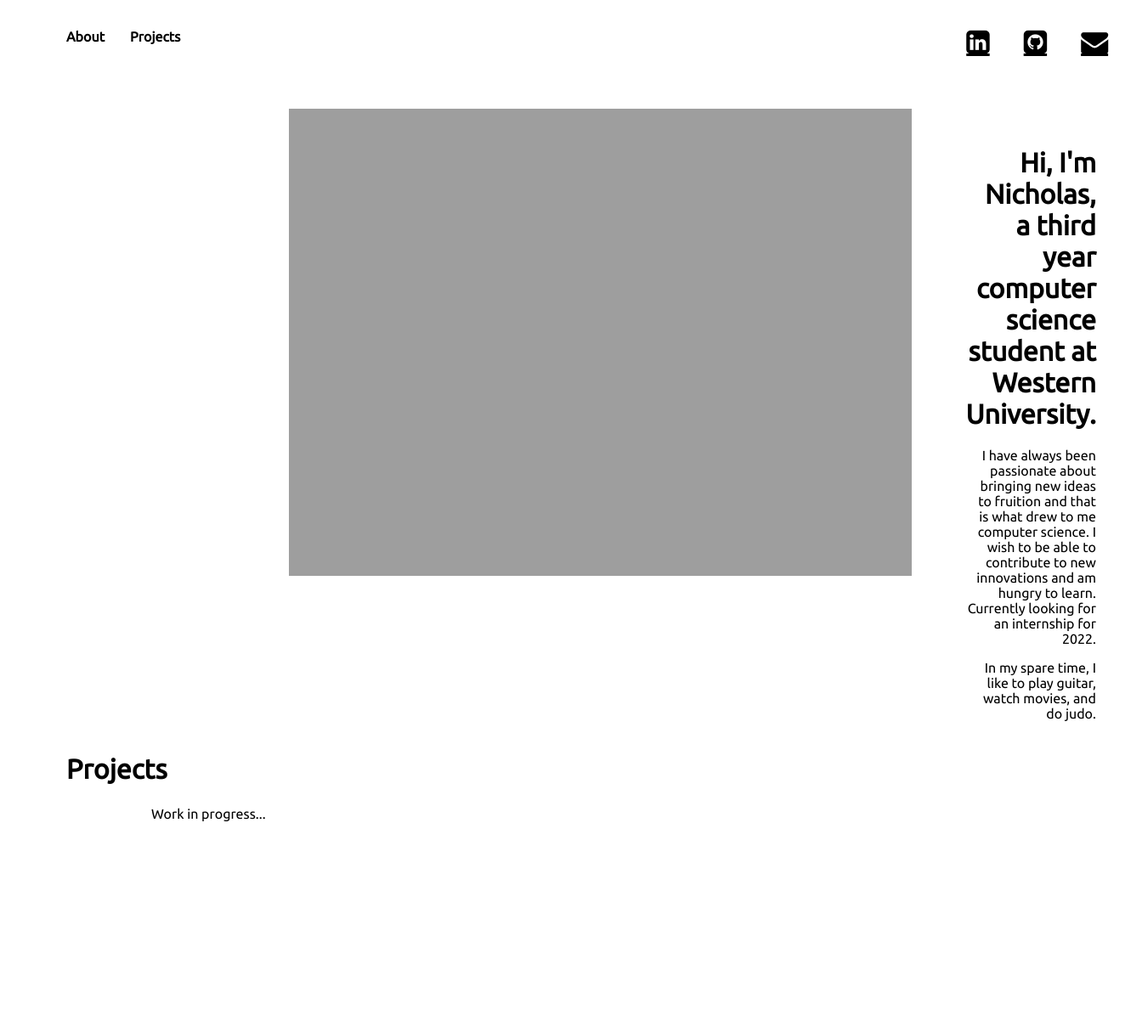
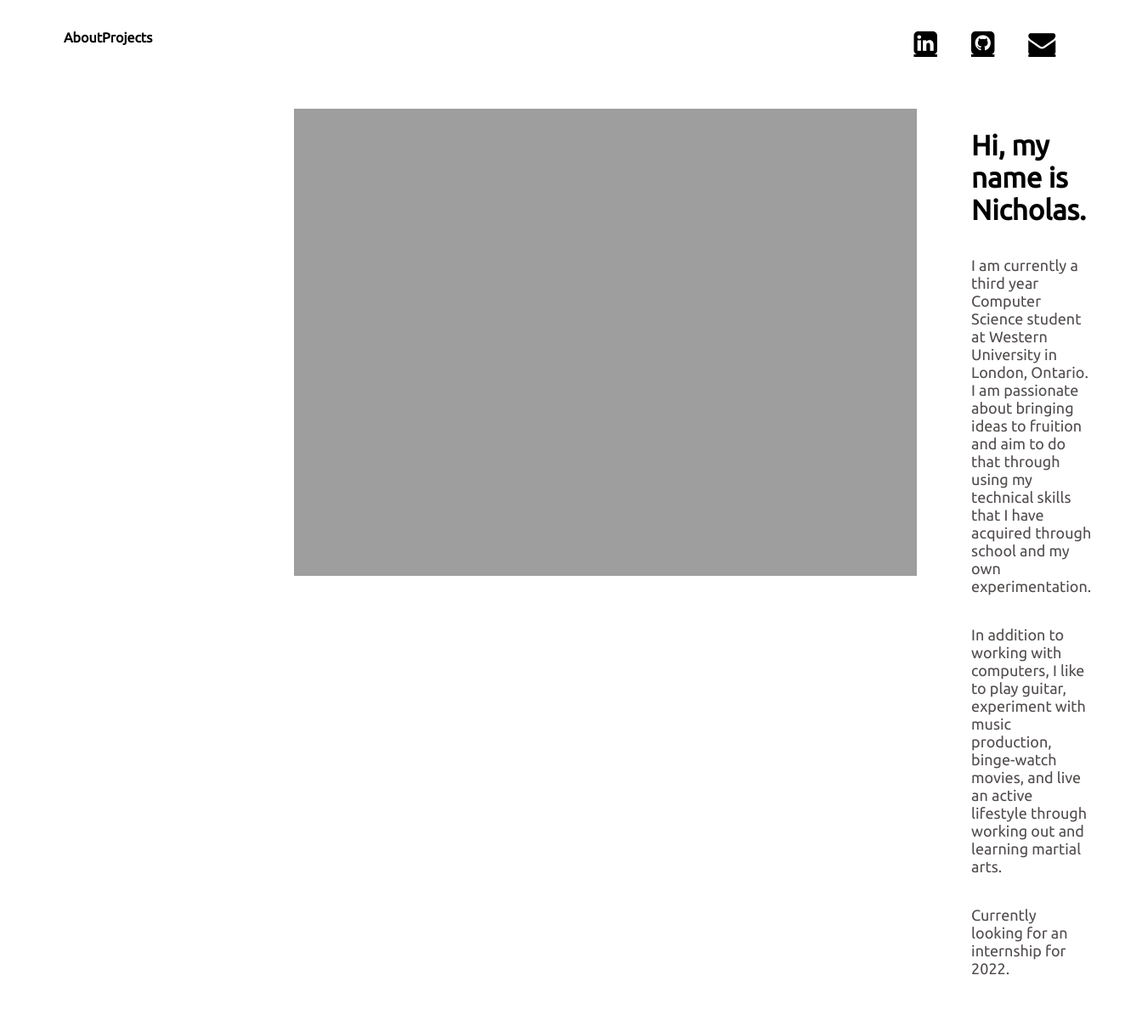
Before and after one commit to nlai86/Personal-Website-, a plain HTML site: page index.html in a window 1280 px wide. Shown: the top 1208 px of the page at 85% size, 1344 px wide, since content can reach past the window. Drawn offline with Linux system fonts and the light colour scheme; a script that the page names is missing.

Commit message:
Add files via upload

```diff
--- a/index.html
+++ b/index.html
@@ -37,15 +37,20 @@
     <div class="bio" id="about-section">
         <div class="image"></div>
         <div class="bio-text">
-            <h1>Hi, I'm Nicholas, a third year computer science student at Western University.</h1>
-            <p> I have always been passionate about bringing new ideas to fruition and that is what drew to me computer science.
-                I wish to be able to contribute to new innovations and am hungry to learn. Currently looking for an internship for 2022.
+            <h1>Hi, my name is Nicholas.</h1>
+            <p>
+                I am currently a third year Computer Science student at Western University in London, Ontario.
+                I am passionate about bringing ideas to fruition and aim to do that through using my technical skills that
+                I have acquired through school and my own experimentation.
+
             </p>
 
             <p>
-                In my spare time, I like to play guitar, watch movies, and do judo.
+                In addition to working with computers, I like to play guitar, experiment with music production, binge-watch movies,
+                and live an active lifestyle through working out and learning martial arts.
+            </p>
 
-            </p>
+            <p>Currently looking for an internship for 2022.</p>
         </div>
     </div>
     <div class="projects">
--- a/styles.css
+++ b/styles.css
@@ -1,12 +1,17 @@
+* {
+    padding: 0;
+    margin: 0;
+}
+
+
 body {
     background: white;
 }
 
 nav {
-    margin:0 !important;
-	padding: 0px !important;
-    /*
-    background-color: green; */
+    padding-top: 25px;
+    padding-bottom: 15px;
+    width: 100%;
     display: flex;
     flex-direction: row;
 }
@@ -17,6 +22,7 @@ nav {
     list-style: none;
     padding-right: 70%;
     padding-top: 10px;
+    padding-left: 75px;
 }
 
 .nav-buttons a {
@@ -26,10 +32,9 @@ nav {
     font-family: 'Ubuntu', sans-serif;
     font-weight: bold;
     position: relative;
-    padding-left: 30px;
-    padding-right: 60px;
+    padding-right: 30px;
+
 }
-
 
 .nav-buttons a::after {
     content: '';
@@ -79,14 +84,15 @@ img {
 }
 
 .bio-text h1 {
-    text-align: right;
+    font-size: 33px;
+    text-align: left;
 }
 
 .bio-text {
     font-family: 'Ubuntu', sans-serif;
     padding-left: 5%;
     padding-top: 5%;
-    text-align: right;
+    text-align: left;
     width: 40%;
 
 }
@@ -96,13 +102,22 @@ img {
     justify-content: center;
 }
 
+.bio p {
+    color: #524D4D;
+    font-size: 18px;
+    margin-block-start: 2em;
+    margin-block-end: 2em;
+}
+
 .projects {
+    margin-top: 50px;
     margin-left: 70px;
     font-family: 'Ubuntu', sans-serif;
     padding: 0;
 }
 
 .projects p{
+    color: #524D4D ;
     margin-left: 100px;
     margin-top: 25px;
     padding-bottom: 20%;
```
